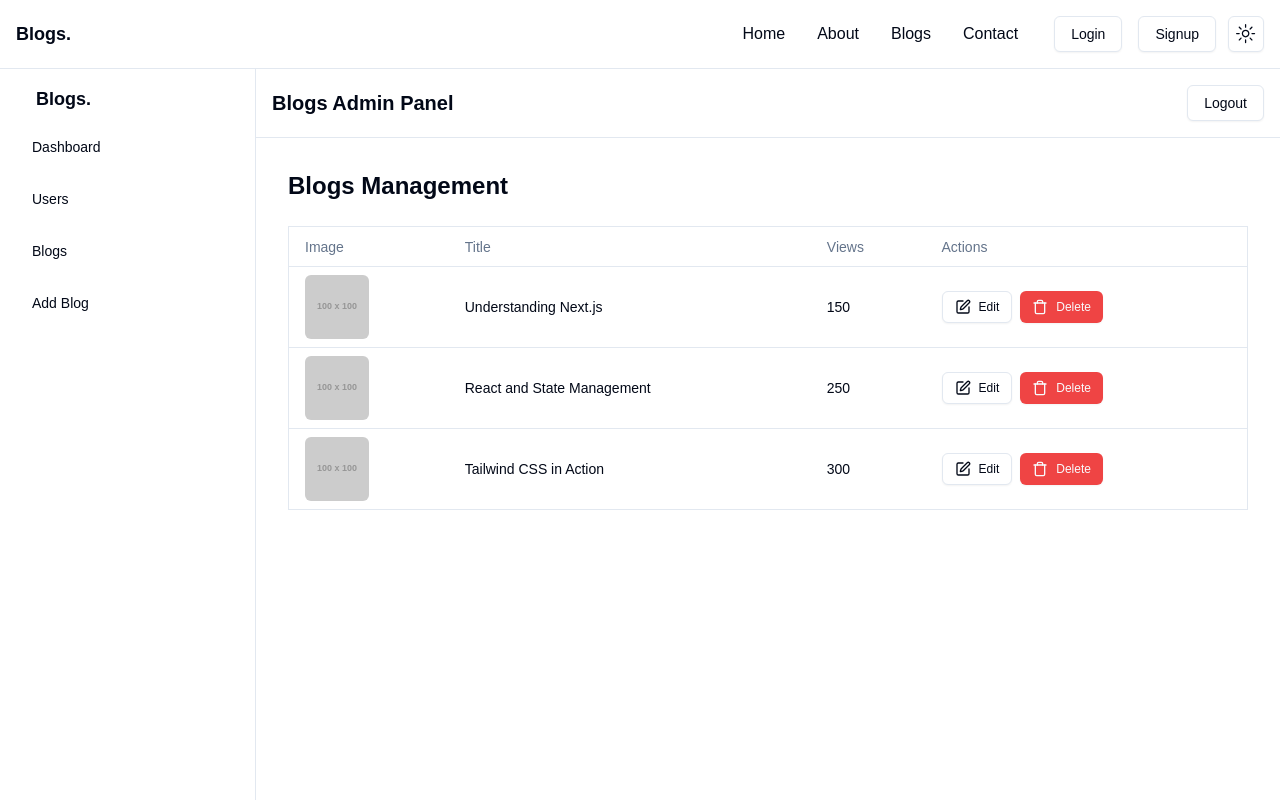
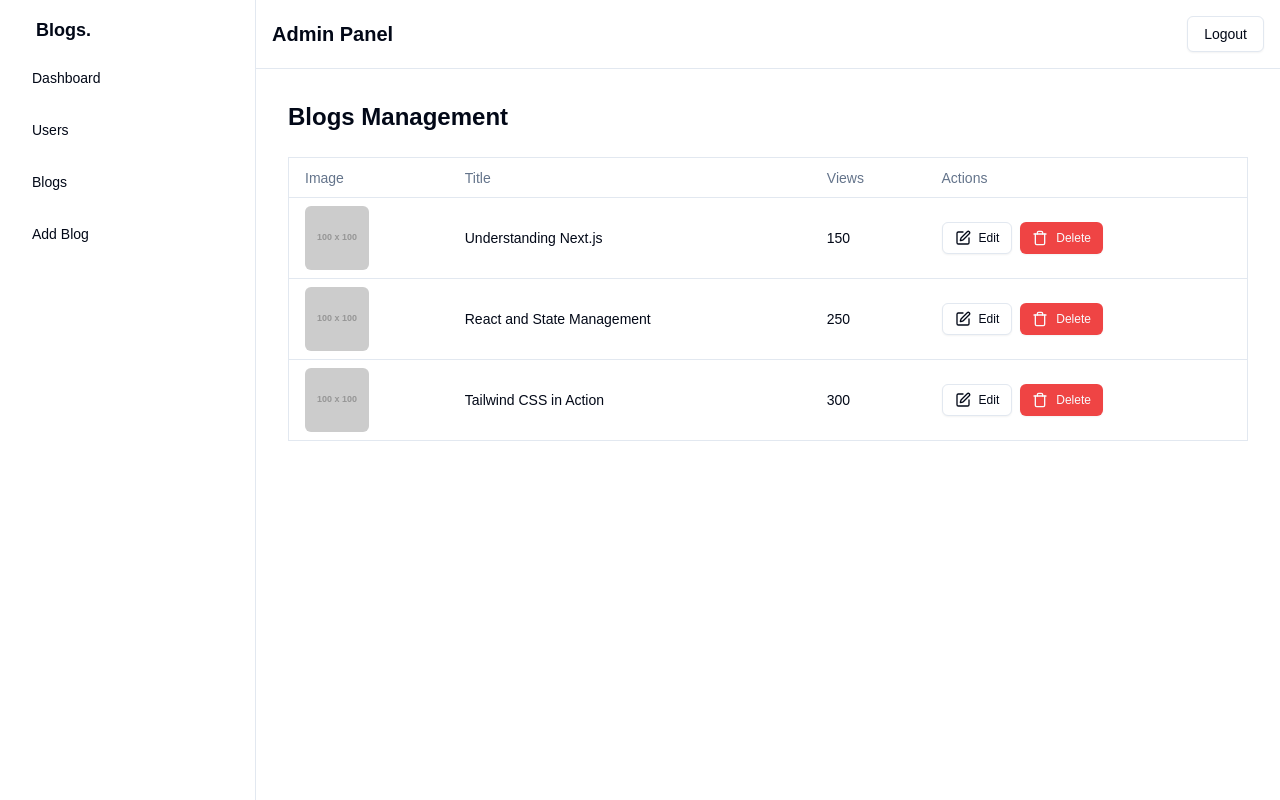
Before and after one commit to rameessiyad/Nextjs-Blog-app-frontend, a Next.js app: page /admin/blogs in a window 1280 px wide. Shown: the top 800 px of the page. Built offline with nearby package versions, Linux system fonts and the light colour scheme.

Commit message:
AuthLayout added

```diff
--- a/app/about/page.js
+++ b/app/about/page.js
@@ -1,8 +1,9 @@
 import React from 'react';
-import Image from 'next/image';
+import AuthLayout from '@/components/user/AuthLayout';
 
 const page = () => {
     return (
+        <AuthLayout>
             <main className="flex flex-col items-center justify-center min-h-screen px-4 py-10">
                 <div className="container mx-auto max-w-4xl text-center">
                     <h1 className="text-4xl font-bold">About Our Blog</h1>
@@ -18,6 +19,7 @@ const page = () => {
 
                 </div>
             </main>
+        </AuthLayout>
     );
 };
 
--- a/app/blogs/blog/page.js
+++ b/app/blogs/blog/page.js
@@ -5,6 +5,7 @@ import { Card, CardHeader, CardTitle, CardContent } from '@/components/ui/card';
 import { Input } from '@/components/ui/input';
 import { Button } from '@/components/ui/button';
 import { Textarea } from '@/components/ui/textarea';
+import AuthLayout from '@/components/user/AuthLayout';
 
 const page = () => {
     const { id } = useParams(); // Get the blog ID from the URL
@@ -51,6 +52,7 @@ const page = () => {
     };
 
     return (
+        <AuthLayout>
             <div className="min-h-screen flex flex-col items-center py-10 px-4">
                 <section className="container mx-auto">
                     <Card className="max-w-3xl mx-auto shadow-md rounded-lg p-6">
@@ -115,6 +117,7 @@ const page = () => {
                     </section>
                 </section>
             </div>
+        </AuthLayout>
     );
 };
 
--- a/app/blogs/page.js
+++ b/app/blogs/page.js
@@ -2,6 +2,7 @@
 import React, { useState } from 'react';
 import { Card, CardHeader, CardTitle, CardContent, CardFooter } from '@/components/ui/card';
 import { Button } from '@/components/ui/button';
+import AuthLayout from '@/components/user/AuthLayout';
 
 const page = () => {
     const allBlogs = [
@@ -68,6 +69,7 @@ const page = () => {
     };
 
     return (
+        <AuthLayout>
             <div className="min-h-screen py-10 px-4">
                 <section className="container mx-auto max-w-7xl">
                     <h2 className="text-3xl font-bold mb-6 text-center">Blogs</h2>
@@ -98,6 +100,7 @@ const page = () => {
                     )}
                 </section>
             </div>
+        </AuthLayout>
     );
 };
 
--- a/app/contact/page.js
+++ b/app/contact/page.js
@@ -3,9 +3,11 @@ import React from 'react';
 import { Input } from '@/components/ui/input';
 import { Textarea } from '@/components/ui/textarea';
 import { FaFacebook, FaGithub, FaInstagram, FaTwitter } from 'react-icons/fa';
+import AuthLayout from '@/components/user/AuthLayout';
 
 const page = () => {
     return (
+        <AuthLayout>
             <main className="flex flex-col items-center justify-center min-h-screen px-4 py-10">
                 <div className="container mx-auto max-w-4xl text-center">
                     <h1 className="text-4xl font-bold">Contact Us</h1>
@@ -72,6 +74,7 @@ const page = () => {
                     </div>
                 </div>
             </main>
+        </AuthLayout>
     );
 };
 
--- a/app/layout.js
+++ b/app/layout.js
@@ -1,9 +1,6 @@
 import localFont from "next/font/local";
 import "./globals.css";
-import Navbar from "@/components/Navbar";
 import { ThemeProvider } from "@/components/theme-provider"
-import Footer from "@/components/Footer";
-// import { usePathname } from "next/navigation";
 
 
 const geistSans = localFont({
@@ -36,9 +33,7 @@ export default function RootLayout({ children }) {
           enableSystem
           disableTransitionOnChange
         >
-          <Navbar />
           {children}
-          <Footer />
         </ThemeProvider>
       </body>
     </html >
--- a/app/page.js
+++ b/app/page.js
@@ -1,9 +1,11 @@
 import TopBlogs from "@/components/TopBlogs";
 import { Button } from "@/components/ui/button";
+import AuthLayout from "@/components/user/AuthLayout";
 import Image from "next/image";
 
 export default function Home() {
   return (
+    <AuthLayout>
       <main className="flex flex-col  items-center min-h-screen overflow-hidden">
         <section className="container px-4 py-10 mx-auto lg:h-128 lg:space-x-8 lg:flex lg:items-center max-w-screen-lg">
           <div className="w-full text-center lg:text-left lg:w-1/2 lg:-mt-8">
@@ -56,5 +58,6 @@ export default function Home() {
           </div>
         </section>
       </main>
+    </AuthLayout>
   );
 }
--- a/components/admin/Header.js
+++ b/components/admin/Header.js
@@ -4,7 +4,7 @@ import { Button } from '@/components/ui/button';
 const Header = () => {
     return (
         <header className="w-full p-4 flex justify-between items-center border-b">
-            <h1 className="text-xl font-bold">Blogs Admin Panel</h1>
+            <h1 className="text-xl font-bold">Admin Panel</h1>
             <Button variant="outline">Logout</Button>
         </header>
     );
--- /dev/null
+++ b/components/user/AuthLayout.js
@@ -0,0 +1,15 @@
+import React from 'react'
+import Navbar from './Navbar'
+import Footer from './Footer'
+
+const AuthLayout = ({children}) => {
+    return (
+        <>
+            <Navbar />
+            {children}
+            <Footer />
+        </>
+    )
+}
+
+export default AuthLayout
--- a/components/Navbar.js
+++ b/components/user/Navbar.js
@@ -1,6 +1,5 @@
 import React from 'react'
 import Link from 'next/link'
-import { Button } from "@/components/ui/button"
 import {
     Sheet,
     SheetContent,
@@ -8,8 +7,9 @@ import {
     SheetHeader,
     SheetTitle,
     SheetTrigger,
-} from "@/components/ui/sheet"
-import { ModeToggle } from './theme-button'
+} from "../ui/sheet"
+import { ModeToggle } from '../theme-button'
+import { Button } from '../ui/button'
 
 const Navbar = () => {
     return (
@@ -32,8 +32,8 @@ const Navbar = () => {
                         Contact
                     </Link>
                     <div className="flex gap-2 items-center">
-                        <Button className="mx-1" variant="outline">Login</Button>
-                        <Button className="mx-1" variant="outline">Signup</Button>
+                        <Link href={"/login"}><Button className="mx-1" variant="outline">Login</Button></Link>
+                        <Link href={"/signup"}><Button className="mx-1" variant="outline">Signup</Button></Link>
                         <ModeToggle />
                     </div>
 
@@ -67,8 +67,8 @@ const Navbar = () => {
                                             Contact
                                         </Link>
                                         <div>
-                                            <Button className="mx-1 text-xs" variant="outline">Login</Button>
-                                            <Button className="mx-1 text-xs" variant="outline">Signup</Button>
+                                        <Link href={"/login"}><Button className="mx-1 text-xs" variant="outline">Login</Button></Link>
+                                        <Link href={"/signup"}><Button className="mx-1 text-xs" variant="outline">Signup</Button></Link>
                                         </div>
 
                                     </div>
```
Also changed, not shown: components/user/Footer.js (renamed from components/Footer.js). Lines whose indentation alone changed are shown as unchanged.
